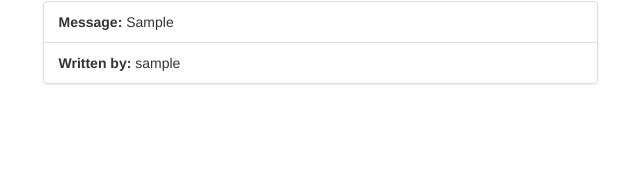
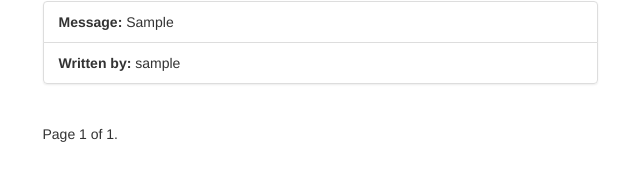
Before and after one commit to Anders12345/Kvittr, a Django app: page /kvittrmsg/ in a window 1280 px wide. Shown: the part 209-390 px from the top of the page, without its empty margins (320-960 px from the left). Run offline with Django 3.2, Linux system fonts and the light colour scheme; a user stored in the database is signed in; tables that the repository leaves empty hold one stand-in row (values such as "Sample post"); some libraries are stand-ins or nearby versions.

Commit message:
Added pagination tags

```diff
--- a/kvittr/kvittrmsg/templates/kvittrmsg/list_msgs.html
+++ b/kvittr/kvittrmsg/templates/kvittrmsg/list_msgs.html
@@ -28,6 +28,22 @@
 	                       <li>Sorry, list is empty.</li>
                     {% endfor %}
                 </ul>
+
+                 <div class="pagination">
+                     <span class="step-links">
+                        {% if msgs.has_previous %}
+                            <a href="?page={{ msgs.previous_page_number }}">previous</a>
+                        {% endif %}
+
+                        <span class="current">
+                            Page {{ msgs.number }} of {{ msgs.paginator.num_pages }}.
+                        </span>
+
+                        {% if msgs.has_next %}
+                            <a href="?page={{ msgs.next_page_number }}">next</a>
+                        {% endif %}
+                    </span>
+                </div>
             </div>
         </div>
 {% endblock %}
```
